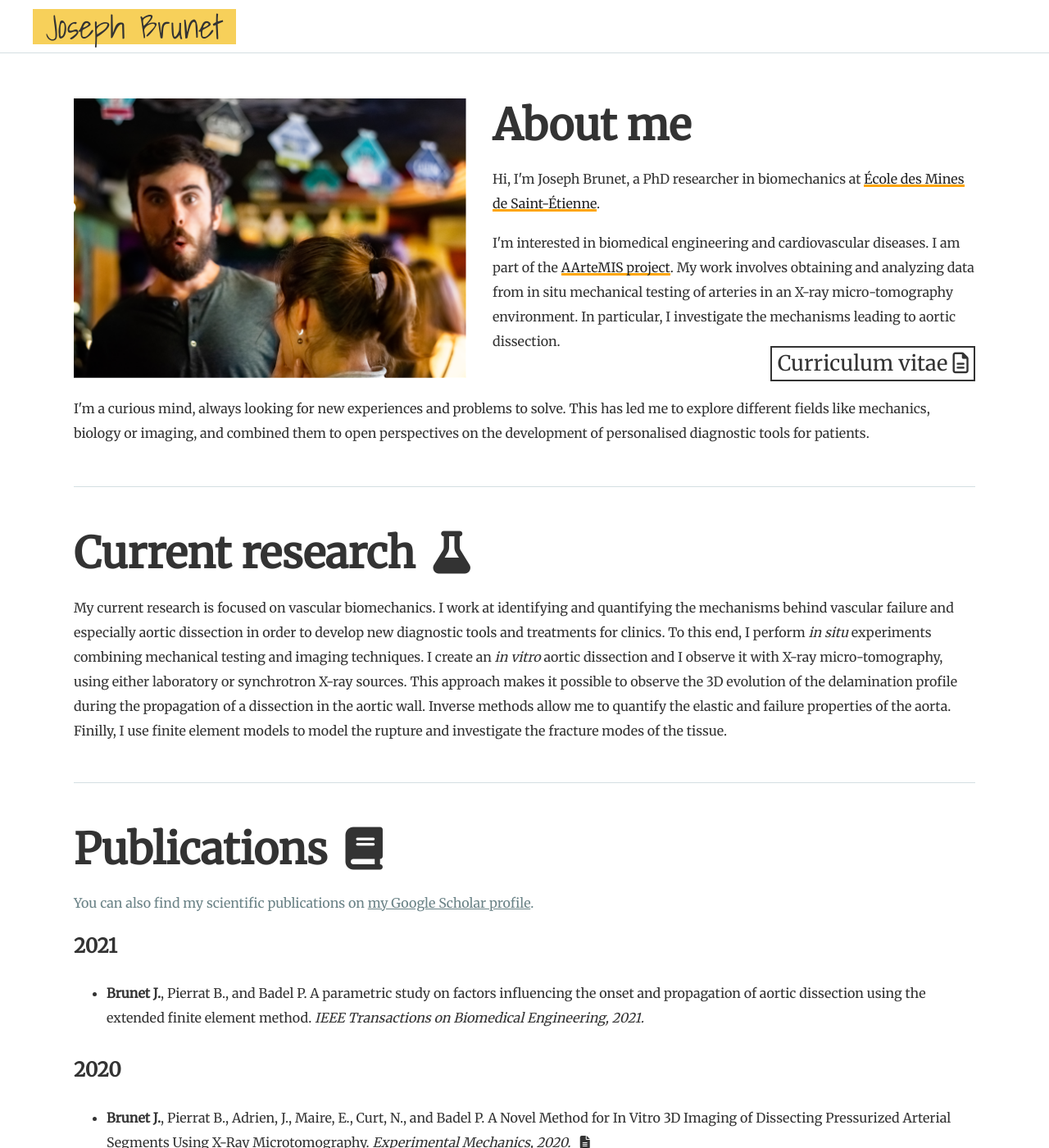
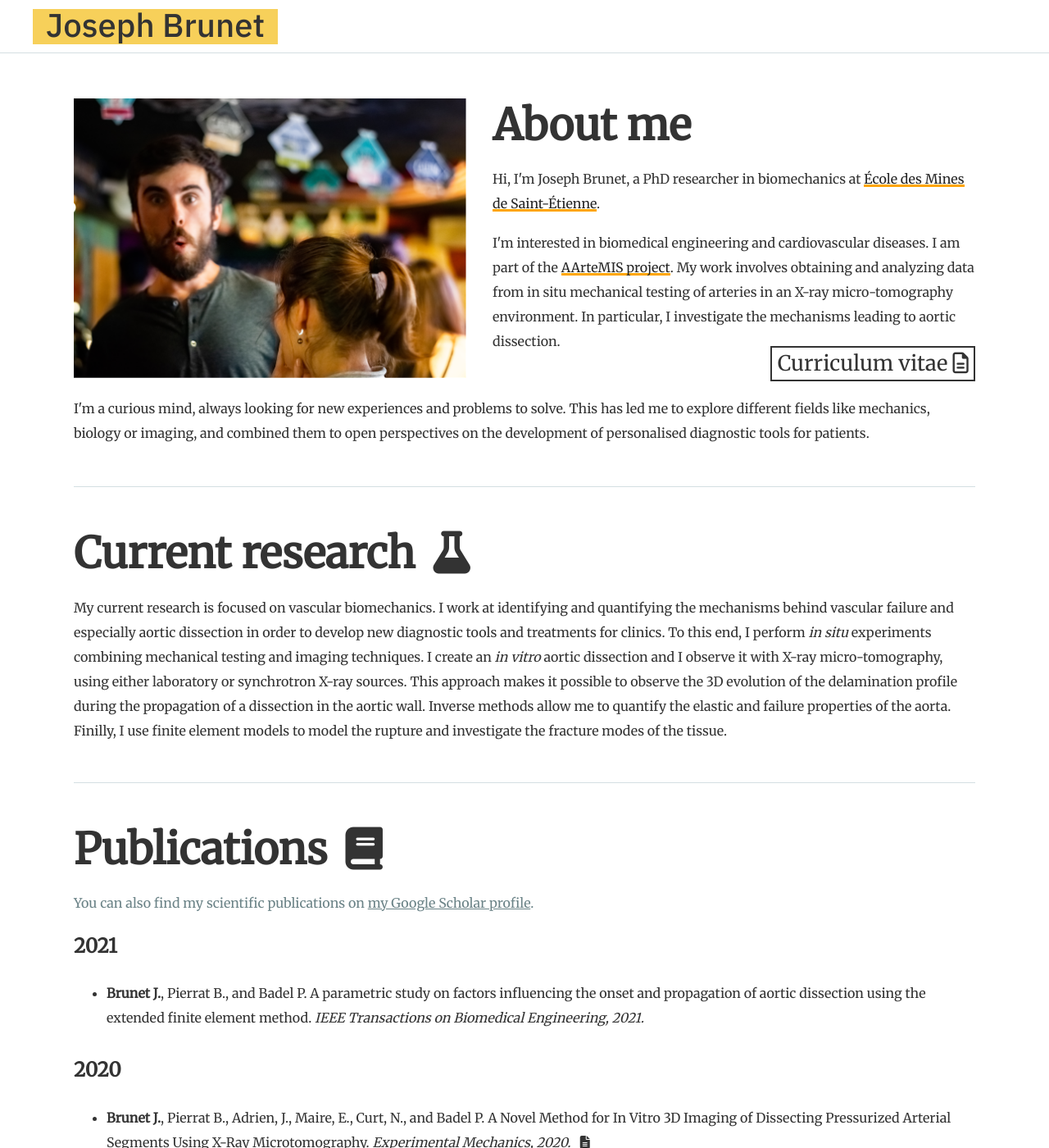
Before and after one commit to JosephBrunet/JosephBrunet.github.io, a Jekyll site: the page built from index.html, in a window 1280 px wide and 1400 px high. Shown: the whole window at 82% size. Built offline with Jekyll 4.4.1, drawn with Linux system fonts in a browser that asks for light colours; nearby versions of some CDN libraries; some web fonts are replaced.

Commit message:
Update header.scss

```diff
--- a/_sass/header.scss
+++ b/_sass/header.scss
@@ -69,13 +69,13 @@
 #logo-text {
 	position: relative;
 	height: 100%;
-	//font-family: 'IBM Plex Sans Arabic', sans-serif;
-	font-size: 2.5rem;
-	//font-weight: 400;
+	font-family: 'IBM Plex Sans Arabic', sans-serif;
+	font-size: 2rem;
+	font-weight: 500;
 	text-align: center;
 	display: flex;
 	align-items: center;
-	font-family: 'Shadows Into Light', 'Lobster', cursive;
+	//font-family: 'Shadows Into Light', 'Lobster', cursive;
 }
 
 
```
